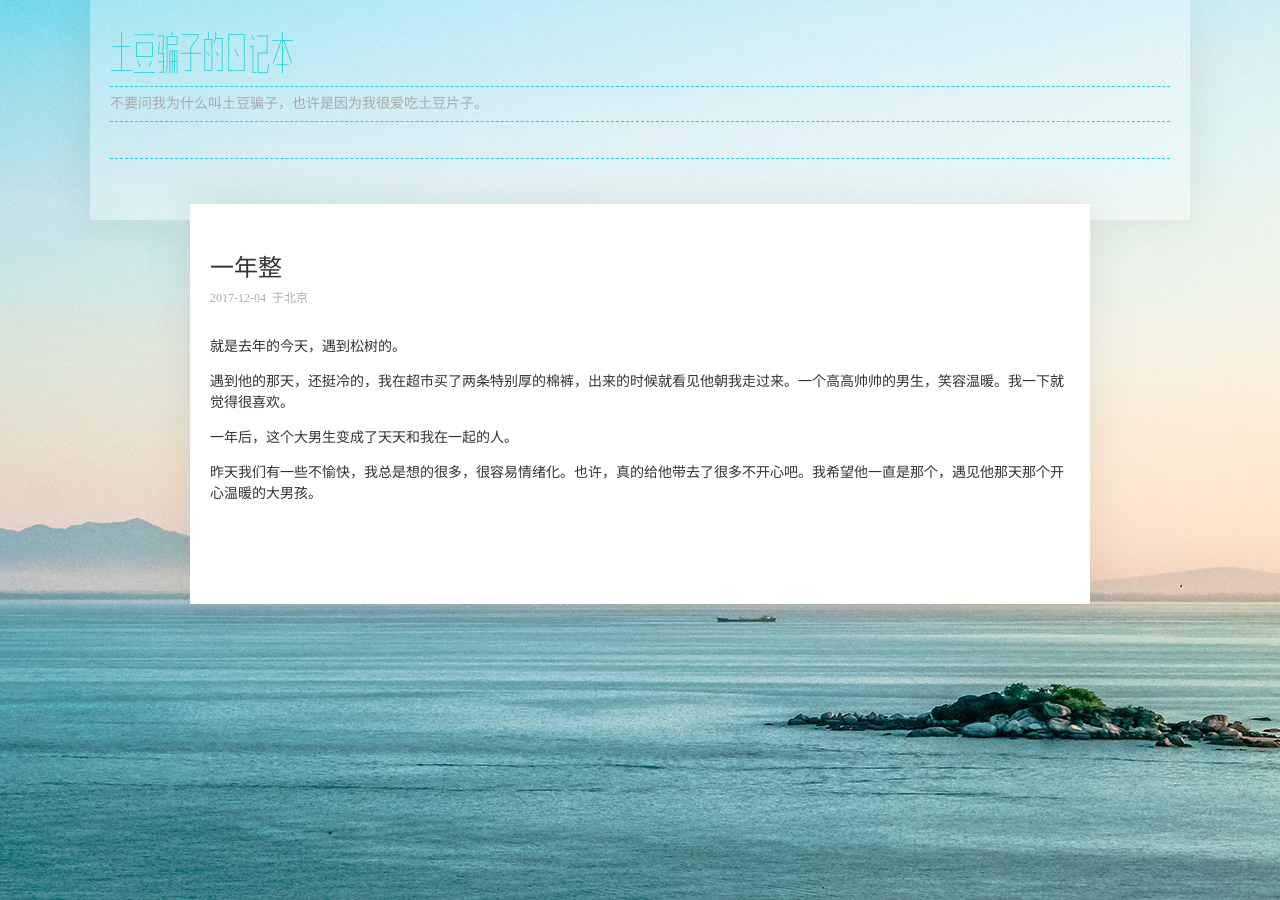
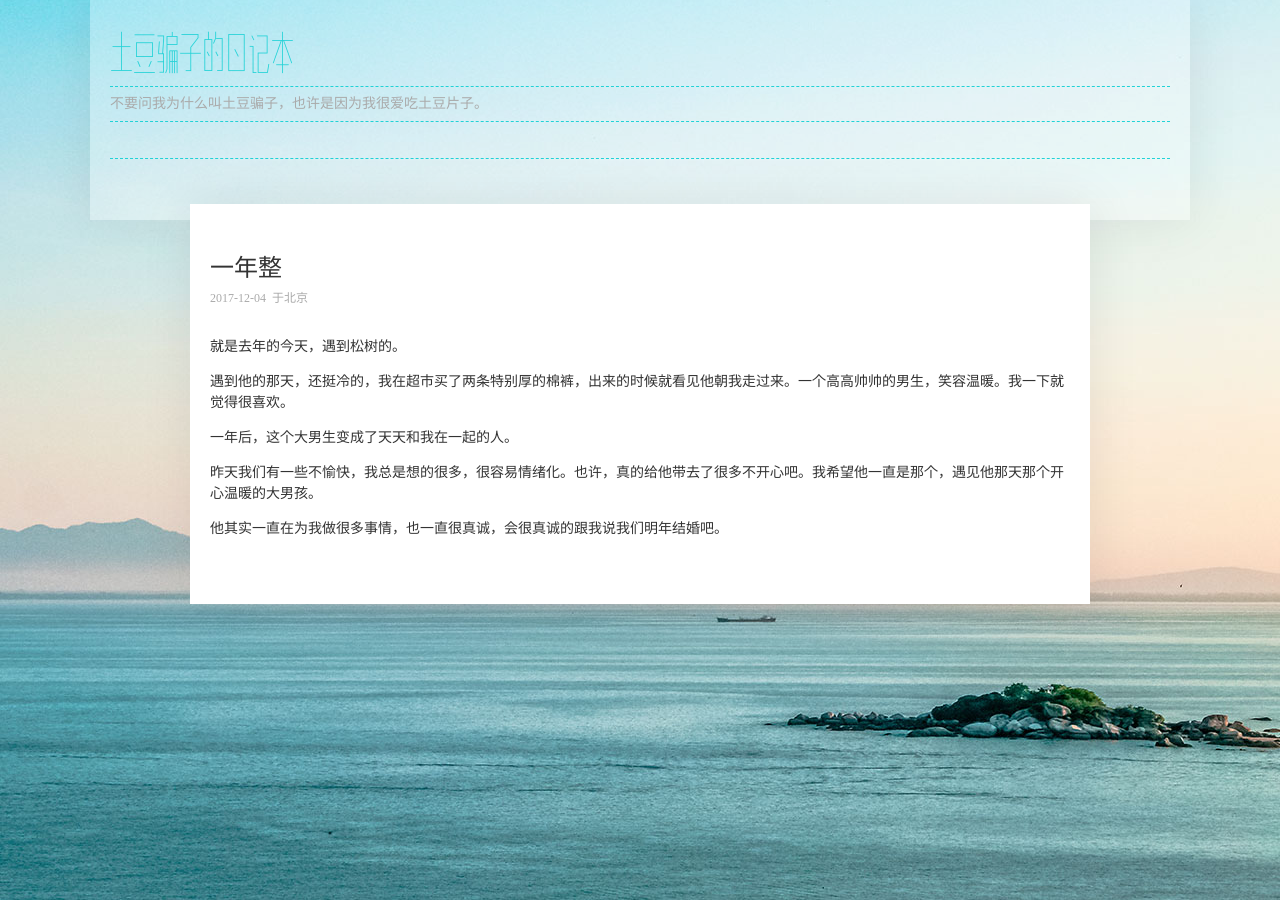
Before and after one commit to cuiyinghh/blog, a Jekyll site: the page built from _posts/2017-12-04-one_year.md, in a window 1280 px wide. Built offline with Jekyll 4.4.1, drawn with Linux system fonts in a browser that asks for light colours; some web fonts are replaced.

Commit message:
one year

```diff
--- a/_posts/2017-12-04-one_year.md
+++ b/_posts/2017-12-04-one_year.md
@@ -12,3 +12,5 @@ place: 于北京
 一年后，这个大男生变成了天天和我在一起的人。
 
 昨天我们有一些不愉快，我总是想的很多，很容易情绪化。也许，真的给他带去了很多不开心吧。我希望他一直是那个，遇见他那天那个开心温暖的大男孩。
+
+他其实一直在为我做很多事情，也一直很真诚，会很真诚的跟我说我们明年结婚吧。
```
